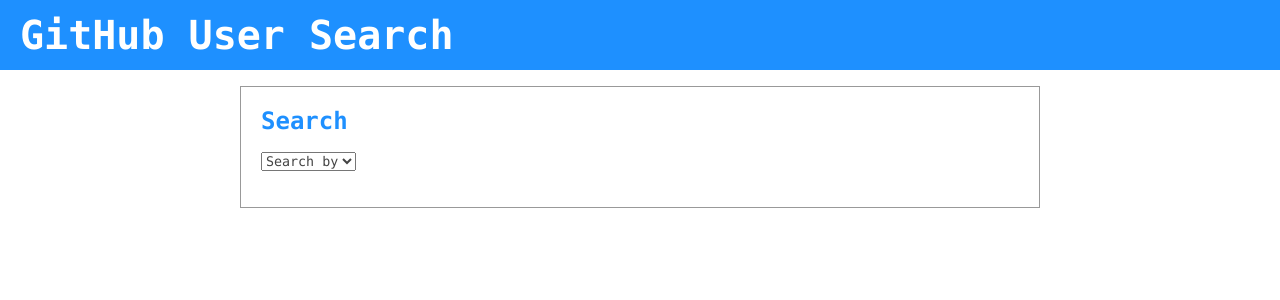
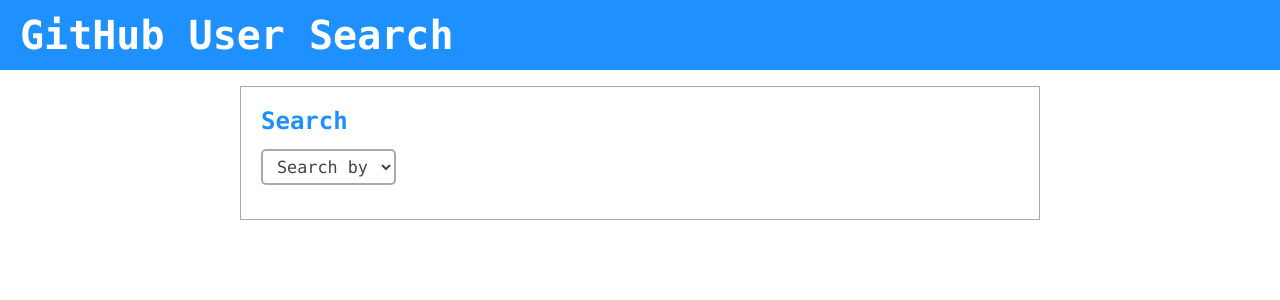
Before and after one commit to k-bialucha/nextjs-apollo-user-search, a Next.js app: page / in a window 1280 px wide. Shown: the top 300 px of the page. Built offline with nearby package versions, Linux system fonts and the light colour scheme.

Commit message:
Select styling added; border theme variable added

```diff
--- a/components/SearchConfigBox.styled.tsx
+++ b/components/SearchConfigBox.styled.tsx
@@ -4,7 +4,7 @@
 export const Card = styled.div`
   width: 100%;
   padding: 20px;
-  border: 1px solid #999;
+  border: 1px solid ${(props: { theme: IAppTheme }) => props.theme.border};
 `;
 
 export const Title = styled.h2`
--- /dev/null
+++ b/components/Select.styled.tsx
@@ -0,0 +1,10 @@
+import styled from 'styled-components';
+import { IAppTheme } from '../styling/theme';
+
+export const StyledSelect = styled.select`
+  border: 2px solid ${(props: { theme: IAppTheme }) => props.theme.border};
+  border-radius: 5px;
+  padding: 5px 10px;
+  background-color: white;
+  font-size: 120%;
+`;
--- a/components/Select.tsx
+++ b/components/Select.tsx
@@ -1,4 +1,6 @@
 import React from 'react';
+
+import { StyledSelect } from './Select.styled';
 
 export interface SelectOption {
   value: string;
@@ -19,7 +21,7 @@
   placeholderText,
 }) => {
   return (
-    <select
+    <StyledSelect
       value={value || ''}
       onChange={e => {
         const newValue: string = e.target.value;
@@ -34,7 +36,7 @@
           {opt.label}
         </option>
       ))}
-    </select>
+    </StyledSelect>
   );
 };
 
--- a/styling/theme.ts
+++ b/styling/theme.ts
@@ -1,11 +1,14 @@
 export interface IAppTheme {
   main: string;
+  border: string;
   baseText: string;
   highlightText: string;
 }
 
 export const appTheme: IAppTheme = {
   main: 'dodgerblue',
+  border: '#aaa',
   baseText: '#444',
+  // TODO: consider to remove
   highlightText: 'white',
 };
```
